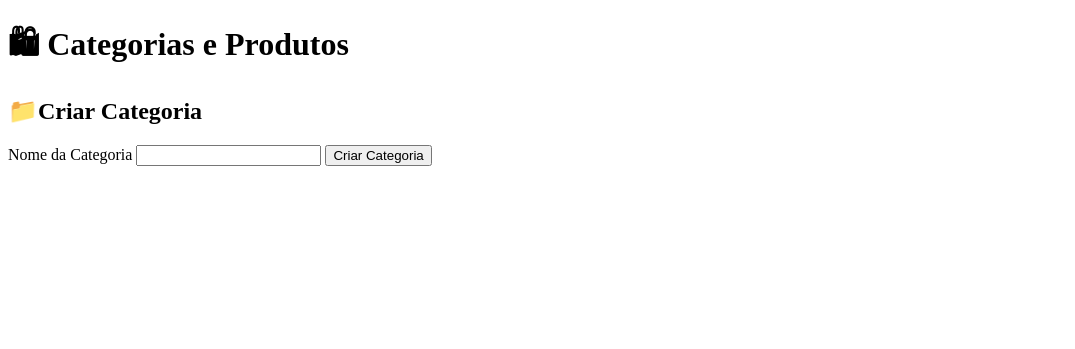
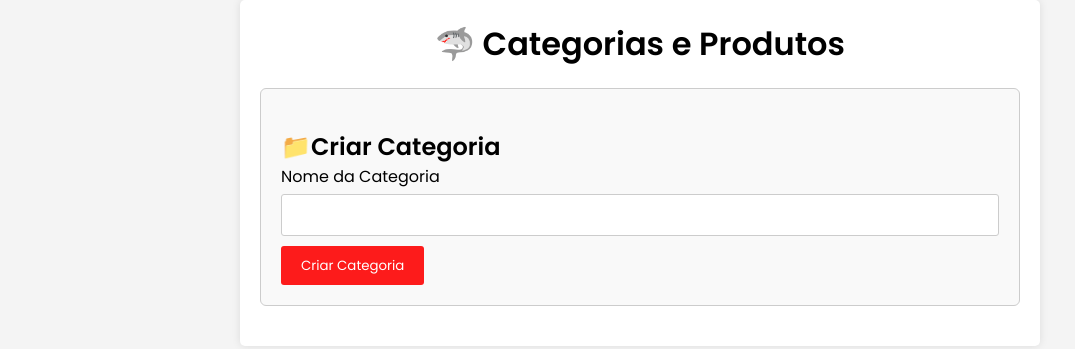
Before and after one commit to JuliaFee/2tds2-projects, a plain HTML site: page pages/category-product.html in a window 1280 px wide. Shown: the whole page, without its empty margins (0-1075 px from the left). Drawn offline with Linux system fonts and the light colour scheme.

Commit message:
feat: create form category style

```diff
--- a/assets/css/category-product.css
+++ b/assets/css/category-product.css
@@ -0,0 +1,61 @@
+@import url('https://fonts.googleapis.com/css2?family=Poppins:wght@100;200;300;400;500;600&display=swap');
+*{
+    margin: 0;
+    padding: 0;
+    box-sizing: border-box;
+    font-family: "Poppins";
+}
+body{
+    background-color: #f4f4f4;
+}
+#container{
+    max-width: 50rem;
+    margin: 0 auto;
+    background-color: #fff;
+    padding: 1.25rem;
+    border-radius: 0.31rem;
+    box-shadow:  0 0 0.5rem rgba(0, 0, 0, 0.1);
+}
+
+h1{
+    text-align: center;
+    margin-bottom: 1.25rem;
+}
+h2{
+    margin-top: 1.25rem;
+}
+.form-container{
+    border: 1px solid #ccc;
+    padding: 1.25rem;
+    margin-bottom: 1.25rem;
+    border-radius: 6px;
+    background-color: #f9f9f9;
+
+}
+.form-container label{
+    display: block;
+    margin-bottom: 0.31rem;
+
+}
+.form-container input[type="text"]{
+    width: 100%;
+    padding: 0.62rem;
+    margin-bottom: 0.62rem;
+    border-radius: 3px;
+    border: 1px solid #ccc;
+    box-sizing: border-box;
+}
+.btn{
+    background-color: #fd1b1b;
+    color: #fff;
+    padding: 0.62rem 1.25rem;
+    border: none;
+    cursor: pointer;
+    border-radius: 3px;
+    transition: background-color 0.3s ease, transform 0.3s ease;
+}
+.btn:hover{
+    background-color: #e60e0e;
+    color: #fff;
+    transform: scale(1.25);
+}
--- a/pages/category-product.html
+++ b/pages/category-product.html
@@ -9,7 +9,7 @@
 </head>
 <body>
   <div id="container">
-    <h1>🛍 Categorias e Produtos</h1>
+    <h1>🦈 Categorias e Produtos</h1>
     <div class="form-container">
       <h2>📁Criar Categoria</h2>
       <label for="">Nome da Categoria</label>
```
